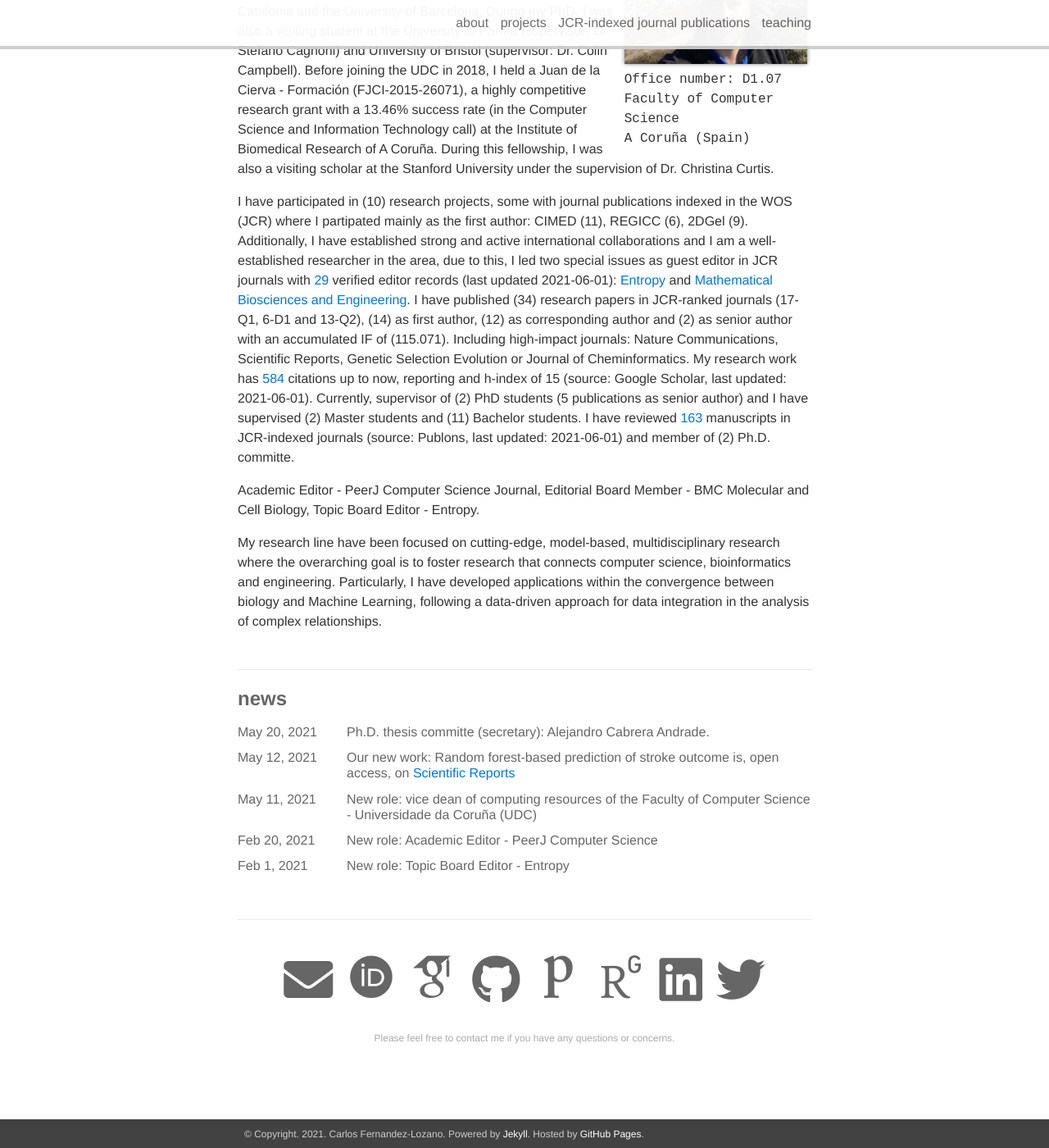
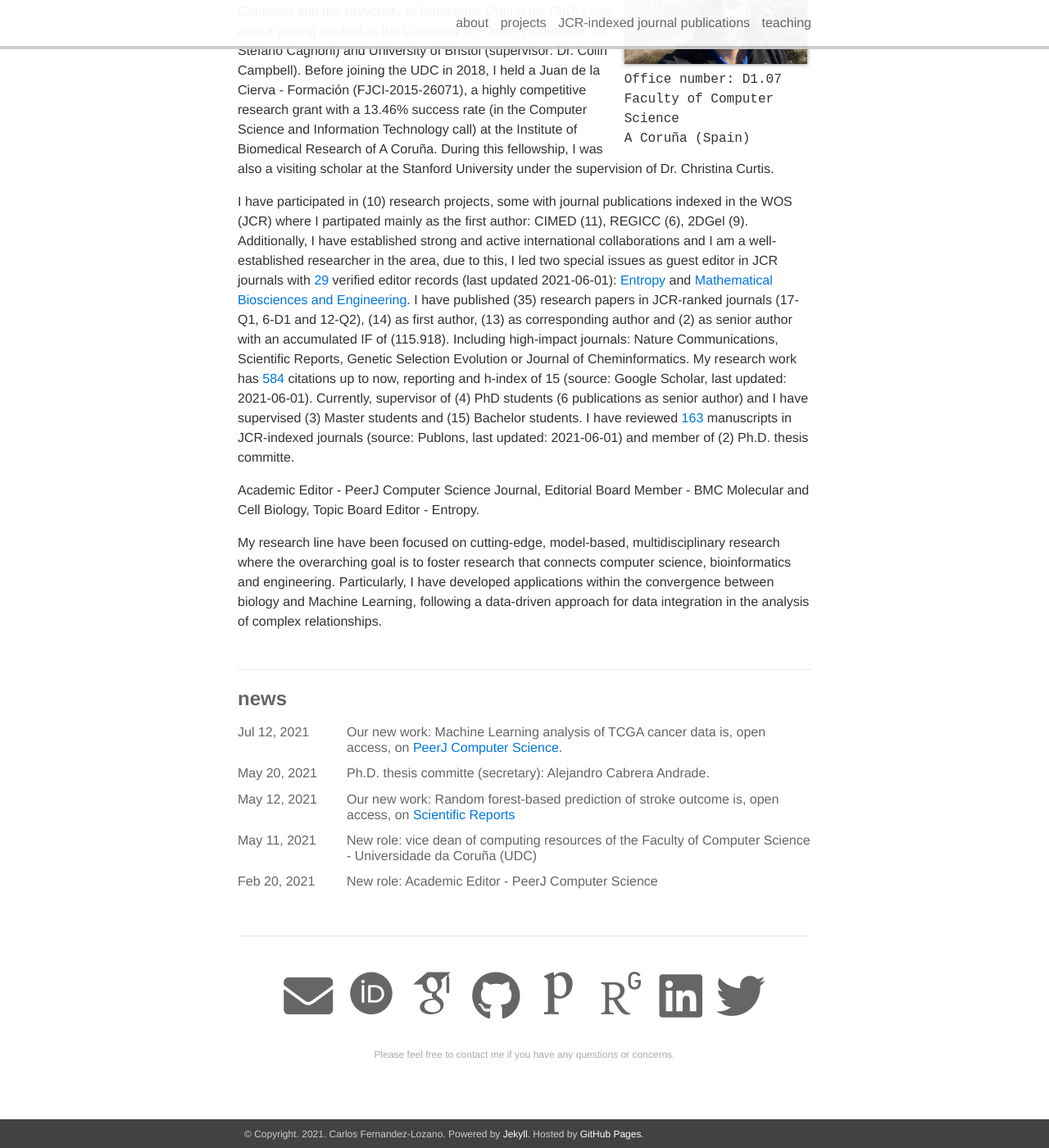
Before and after one commit to cafernandezlo/es_github_cafernandezlo, a Jekyll site: the page built from _pages/about.md, in a window 1280 px wide and 1400 px high, scrolled down 367 px. Shown: the whole window at 82% size. Built offline with Jekyll 4.4.1, drawn with Linux system fonts in a browser that asks for light colours; nearby versions of some CDN libraries; some web fonts are replaced.

```diff
--- a/_config.yml
+++ b/_config.yml
@@ -22,14 +22,14 @@ publons_number_editor: 29
 publons_last_updated: 2021-06-01
 
 
-total_jcr: 34
+total_jcr: 35
 total_q1: 17
 total_d1: 6
-total_q2: 13
+total_q2: 12
 total_fa: 14
-total_ca: 12
+total_ca: 13
 total_sa: 2
-total_if: 115.071
+total_if: 115.918
 # -----------------------------------------------------------------------------
 # Social integration
 # -----------------------------------------------------------------------------
--- a/_pages/about.md
+++ b/_pages/about.md
@@ -16,28 +16,35 @@ news: true
 social: true
 ---
 
-Assistant Professor and vice dean of computing resources of the Faculty of Computer Science at the University of A Coruña (UDC). I obtained my PhD in computer science in 2014
+Assistant Professor and vice dean of computing resources of the Faculty of Computer Science at the
+University of A Coruña (UDC). I obtained my PhD in computer science in 2014
 from UDC and in 2020 a MSc in Bioinformatics from the Open University of Catalonia and the University
-of Barcelona. During my PhD, I was also a visiting student at the University of Parma (supervisor: Dr.
-Stefano Cagnoni) and University of Bristol (supervisor: Dr. Colin Campbell). Before joining the UDC in
-2018, I held a Juan de la Cierva - Formación (FJCI-2015-26071), a highly competitive research grant
-with a 13.46% success rate (in the Computer Science and Information Technology call) at the Institute
-of Biomedical Research of A Coruña. During this fellowship, I was also a visiting scholar at the
-Stanford University under the supervision of Dr. Christina Curtis.
+of Barcelona. During my PhD, I was also a visiting student at the University of Parma
+(supervisor: Dr. Stefano Cagnoni) and University of Bristol (supervisor: Dr. Colin Campbell).
+Before joining the UDC in 2018, I held a Juan de la Cierva - Formación (FJCI-2015-26071), a highly
+competitive research grant with a 13.46% success rate (in the Computer Science and Information
+Technology call) at the Institute of Biomedical Research of A Coruña. During this fellowship, I was
+also a visiting scholar at the Stanford University under the supervision of Dr. Christina Curtis.
 
-I have participated in (10) research projects, some with journal publications indexed in the WOS (JCR)
-where I partipated mainly as the first author: CIMED (11), REGICC (6), 2DGel (9). Additionally, I have
-established strong and active international collaborations and I am a well-established researcher in
-the area, due to this, I led two special issues as guest editor in JCR journals with
-<a href="https://publons.com/researcher/1751450/carlos-fernandez-lozano/">{{site.publons_number_editor}}</a>
-verified editor records (last updated {{site.publons_last_updated}}): <a href="https://www.mdpi.com/journal/entropy/special_issues/high_dimensional">Entropy</a> and <a href="http://www.aimspress.com/newsinfo/1364.html">Mathematical Biosciences and Engineering</a>.
-I have published ({{site.total_jcr}}) research papers in JCR-ranked journals ({{site.total_q1}}-Q1, {{site.total_d1}}-D1 and {{site.total_q2}}-Q2), ({{site.total_fa}}) as first
-author, ({{site.total_ca}}) as corresponding author and ({{site.total_sa}}) as senior author with an accumulated IF of ({{site.total_if}}). Including high-impact journals:
-Nature Communications, Scientific Reports, Genetic Selection Evolution or Journal of Cheminformatics.
-My research work has <a href="https://scholar.google.es/citations?user=gE-7NE4AAAAJ&hl=es">{{site.scholar_number_cites}}</a> citations up to now, reporting and h-index of 15 (source: Google Scholar, last updated: {{site.scholar_last_updated}}).
-Currently, supervisor of (2) PhD students (5 publications as senior author) and I have supervised (2)
-Master students and (11) Bachelor students. I have reviewed <a href="https://publons.com/researcher/1751450/carlos-fernandez-lozano/">{{site.publons_number_reviews}}</a>
-manuscripts in JCR-indexed journals (source: Publons, last updated: {{site.publons_last_updated}}) and member of (2) Ph.D. committe.
+I have participated in (10) research projects, some with journal publications indexed in the WOS
+(JCR) where I partipated mainly as the first author: CIMED (11), REGICC (6), 2DGel (9).
+Additionally, I have established strong and active international collaborations and I am a
+well-established researcher in the area, due to this, I led two special issues as guest editor
+in JCR journals with <a href="https://publons.com/researcher/1751450/carlos-fernandez-lozano/">{{site.publons_number_editor}}</a>
+verified editor records (last updated {{site.publons_last_updated}}):
+<a href="https://www.mdpi.com/journal/entropy/special_issues/high_dimensional">Entropy</a> and
+<a href="http://www.aimspress.com/newsinfo/1364.html">Mathematical Biosciences and Engineering</a>.
+I have published ({{site.total_jcr}}) research papers in JCR-ranked journals ({{site.total_q1}}-Q1,
+ {{site.total_d1}}-D1 and {{site.total_q2}}-Q2), ({{site.total_fa}}) as first author,
+ ({{site.total_ca}}) as corresponding author and ({{site.total_sa}}) as senior author with an
+accumulated IF of ({{site.total_if}}). Including high-impact journals: Nature Communications,
+Scientific Reports, Genetic Selection Evolution or Journal of Cheminformatics. My research work has
+<a href="https://scholar.google.es/citations?user=gE-7NE4AAAAJ&hl=es">{{site.scholar_number_cites}}</a> citations up to now, reporting and h-index of 15 (source: Google Scholar, last updated: {{site.scholar_last_updated}}).
+Currently, supervisor of (4) PhD students (6 publications as senior author) and I
+have supervised (3) Master students and (15) Bachelor students. I have reviewed
+<a href="https://publons.com/researcher/1751450/carlos-fernandez-lozano/">{{site.publons_number_reviews}}</a>
+manuscripts in JCR-indexed journals (source: Publons, last updated: {{site.publons_last_updated}})
+and member of (2) Ph.D. thesis committe.
 
 Academic Editor - PeerJ Computer Science Journal, Editorial Board Member - BMC Molecular and Cell Biology, Topic Board Editor - Entropy.
 
```
Also changed, not shown: README.md (+14 -0 lines), _bibliography/papers.bib (+19 -4 lines), _news/announcement_23.md (added, +7 -0 lines), _pages/teaching.md (+6 -20 lines), Gemfile.lock.
